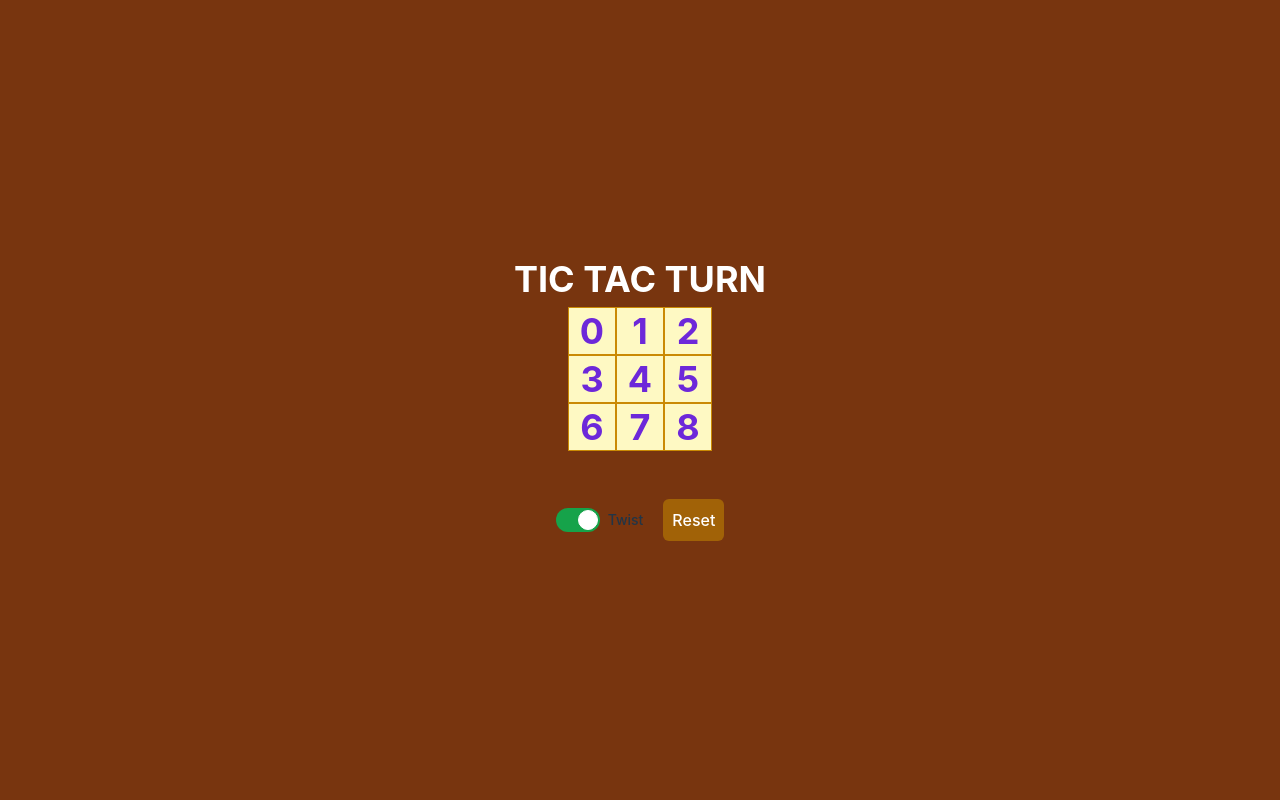
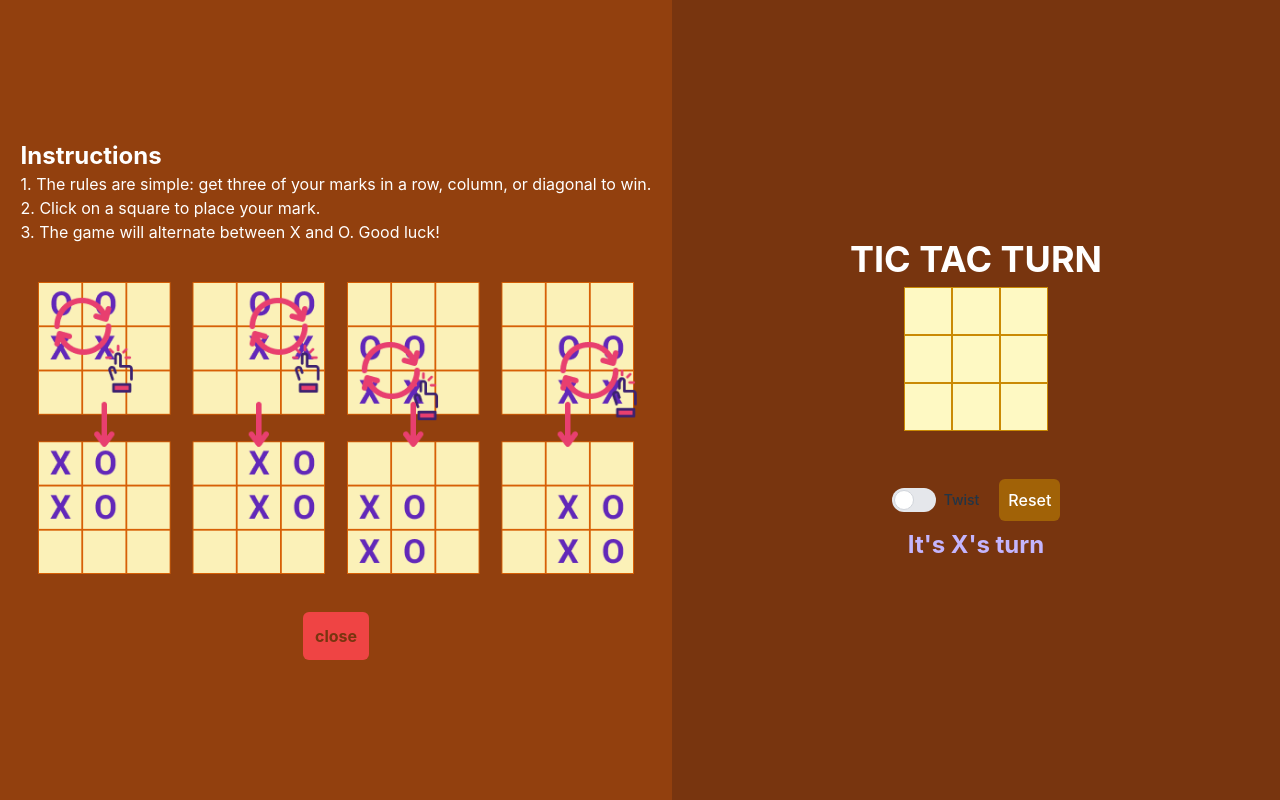
Before and after one commit to dahy14/tic-tac-turn, a React (Vite) app in the folder frontend/: page / in a window 1280 px wide. Built offline with nearby package versions, Linux system fonts and the light colour scheme.

Commit message:
Instructions complete

```diff
--- a/frontend/src/GameScreen.jsx
+++ b/frontend/src/GameScreen.jsx
@@ -1,11 +1,33 @@
+import { useState } from "react";
+import { motion } from "framer-motion";
 import TicTacToe from "./TicTacToe.jsx";
-
+import Instructions from "./Instructions.jsx";
 function GameScreen() {
+  const [showInstructions, setShowInstructions] = useState(true);
+  const handleCloseClick = () => {
+    setShowInstructions(false);
+  };
   return (
     <>
-      <div className="h-screen w-screen bg-amber-900 flex justify-center items-center flex-col gap-2 ">
-        <TicTacToe />
-      </div>
+      <motion.div
+        className="overflow-hidden h-screen bg-amber-900 flex justify-center"
+        initial={{ width: "100vw" }}
+        animate={{
+          width: showInstructions ? "100vw" : "200vw",
+          x: showInstructions ? 0 : "-100vw",
+          transition: { type: "spring", duration: 0.8 },
+        }}
+      >
+        <Instructions
+          isShown={showInstructions}
+          handleClose={handleCloseClick}
+        />
+        <div
+          className={` overflow-hidden flex w-screen justify-center items-center flex-col gap-2 w-1/2 transalate-x-full`}
+        >
+          <TicTacToe />
+        </div>
+      </motion.div>
     </>
   );
 }
--- /dev/null
+++ b/frontend/src/Instructions.jsx
@@ -0,0 +1,30 @@
+import twistImage from "./assets/twist.png";
+import { useState } from "react";
+import { motion } from "framer-motion";
+function Instructions({ isShown, handleClose }) {
+  return (
+    <div
+      className={` bg-amber-800 w-screen p-4 flex flex-col  justify-center items-center gap-4 text-white`}
+    >
+      <div>
+        <h1 className="text-2xl font-bold ">Instructions</h1>
+        <p>
+          1. The rules are simple: get three of your marks in a row, column, or
+          diagonal to win.
+        </p>
+        <p>2. Click on a square to place your mark.</p>
+        <p>3. The game will alternate between X and O. Good luck!</p>
+      </div>
+
+      <img className="max-w-screen-sm" src={twistImage} alt="Twist" />
+      <span
+        className="bg-red-500 w-fit h-fit text-center p-3 cursor-pointer text-amber-900 font-bold border rounded-md border-0"
+        onClick={handleClose}
+      >
+        close
+      </span>
+    </div>
+  );
+}
+
+export default Instructions;
--- a/frontend/src/TicTacToe.jsx
+++ b/frontend/src/TicTacToe.jsx
@@ -11,7 +11,7 @@ import {
   useTile,
   useTwistState,
 } from "./hooks/mainHooks";
-import { useEffect } from "react";
+import { useEffect, useRef } from "react";
 import { checkWinner } from "./handler/checkWinner";
 
 function TicTacToe() {
@@ -21,7 +21,7 @@ function TicTacToe() {
   const twistState = useTwistState();
 
   const { x, y, setX, setY } = posState;
-  const { tile, tileRef, winningBlock } = tileState;
+  const { tile, tile2, tileRef, winningBlock } = tileState;
   const { twistToggle } = twistState;
   const { player, winner, playerRef } = playerState;
 
@@ -51,15 +51,9 @@ function TicTacToe() {
   const xInit = [...x];
   const yInit = [...y];
 
-  useEffect(() => {
-    console.log("tile ref", tileRef.current);
-  });
-
   return (
     <>
-      <h1 className="text-4xl text-white font-bold uppercase  ">
-        Tic Tac Turn
-      </h1>
+      <h1 className="text-4xl text-white font-bold uppercase">Tic Tac Turn</h1>
       {/* creates the board */}
       <div className=" min-w-36 min-h-36 relative">
         {tile.map((tileValue, index) => {
@@ -92,6 +86,10 @@ function TicTacToe() {
         <TwistButton toggle={twistToggle} twistClick={handleTwistClick} />
         <ResetButton resetClick={handleResetClick} />
       </div>
+
+      <h2 className={`text-2xl font-bold text-violet-300`}>
+        It's {player}'s turn
+      </h2>
     </>
   );
 }
--- a/frontend/src/Tile.jsx
+++ b/frontend/src/Tile.jsx
@@ -1,38 +1,29 @@
 import { motion } from "framer-motion";
 import { useEffect } from "react";
 
-function Tile({
-  textVal,
-  idx,
-  pos,
-  tileClick,
-  winningBlock,
-  x,
-  y,
-  xInit,
-  yInit,
-}) {
+function Tile({ textVal, idx, tileClick, winningBlock, x, y, xInit, yInit }) {
   return (
     <>
       {/* <div className="min-w-12 min-h-12 font-bold text-4xl text-violet-700 "> */}
       <motion.span
         id={idx}
         initial={{ x: xInit, y: yInit }}
-        className={`absolute min-w-12 min-h-12  z-0  ${
+        className={`absolute min-w-12 min-h-12  z-0 border border-yellow-600  ${
           winningBlock ? "bg-yellow-300" : "bg-yellow-100"
         }`}
       ></motion.span>
 
       <motion.div
-        className={`absolute w-12 h-12 flex justify-center items-center font-bold text-4xl text-violet-700 border border-yellow-600  z-10 `}
+        className={`absolute w-12 h-12 flex justify-center items-center font-bold text-4xl text-violet-700  z-10 `}
         // initial={{ x: xInit, y: yInit }}
         animate={{ x: x, y: y }} // one block is 48 * 48
         transition={{ type: "spring" }}
       >
         {textVal}
       </motion.div>
+
       <motion.span
-        className={`absolute min-w-12 min-h-12 bg-transparent cursor-pointer z-20 `}
+        className={`absolute min-w-12 min-h-12 bg-transparent cursor-pointer text-base text-black z-20 `}
         initial={{ x: xInit, y: yInit }}
         onClick={() => tileClick(idx)}
       ></motion.span>
--- a/frontend/src/handler/checkWinner.jsx
+++ b/frontend/src/handler/checkWinner.jsx
@@ -30,6 +30,7 @@ export function checkWinner({
       setWinner("...");
       setTimeout(() => {
         setWinner(tileRef.current[x]);
+        console.log("combination", combination);
         setWinningBlock(combination);
       }, 800);
     }
--- a/frontend/src/handler/tileClick.jsx
+++ b/frontend/src/handler/tileClick.jsx
@@ -1,3 +1,5 @@
+import { useEffect } from "react";
+
 export function TileClick({
   tile,
   tilePtr,
@@ -11,13 +13,21 @@ export function TileClick({
   twistToggle,
 }) {
   const handleTileClick = (idx) => {
-    if (tileRef.current[idx] || winner || twistToggle) {
+    const newTile = [...tile];
+    if (newTile[tilePtr[idx]] || winner || twistToggle) {
       return;
     }
-    console.log("ptr");
-    tileRef.current[[idx]] = playerRef.current;
 
-    setTile(tileRef.current);
+    console.log("newTile", newTile);
+    newTile[tilePtr[idx]] = playerRef.current;
+
+    newTile.map((tile, i) => {
+      tile = newTile[tilePtr[i]];
+
+      tileRef.current[i] = tile;
+    });
+
+    setTile(newTile);
 
     if (playerRef.current === "X") {
       playerRef.current = "O";
--- a/frontend/src/handler/twistClick.jsx
+++ b/frontend/src/handler/twistClick.jsx
@@ -28,6 +28,8 @@ export function AlterClick({
 
     const topLeftPtr = newPtr[idx - 4];
     const topRightPtr = newPtr[idx - 3];
+
+    if (!validTile.includes(idx)) return;
 
     // twist the tiles
     if (validTile.includes(idx)) {
@@ -74,7 +76,7 @@ export function AlterClick({
       playerRef.current = "X";
       setPlayer("X");
     }
-    // setTwistToggle(false);
+    setTwistToggle(false);
   };
   return {
     handleAlterClick,
--- a/frontend/src/hooks/mainHooks.jsx
+++ b/frontend/src/hooks/mainHooks.jsx
@@ -50,7 +50,7 @@ export function usePosition() {
 }
 
 export function useTwistState() {
-  const [twistToggle, setTwistToggle] = useState(true);
+  const [twistToggle, setTwistToggle] = useState(false);
   return {
     twistToggle,
     setTwistToggle,
@@ -58,19 +58,19 @@ export function useTwistState() {
 }
 
 export function useTile() {
-  //const [tile, setTile] = useState(Array(9).fill(null));
+  const [tile, setTile] = useState(Array(9).fill(null));
 
-  const [tile, setTile] = useState([
-    "0",
-    "1",
-    "2",
-    "3",
-    "4",
-    "5",
-    "6",
-    "7",
-    "8",
-  ]);
+  // const [tile, setTile] = useState([
+  //   "0",
+  //   "0",
+  //   "2",
+  //   "3",
+  //   "4",
+  //   "5",
+  //   "6",
+  //   "7",
+  //   "8",
+  // ]);
   const [tilePtr, setTilePtr] = useState([0, 1, 2, 3, 4, 5, 6, 7, 8]);
   const tileRef = useRef(tile);
 
```
Also changed, not shown: frontend/src/assets/twist.png (added).
